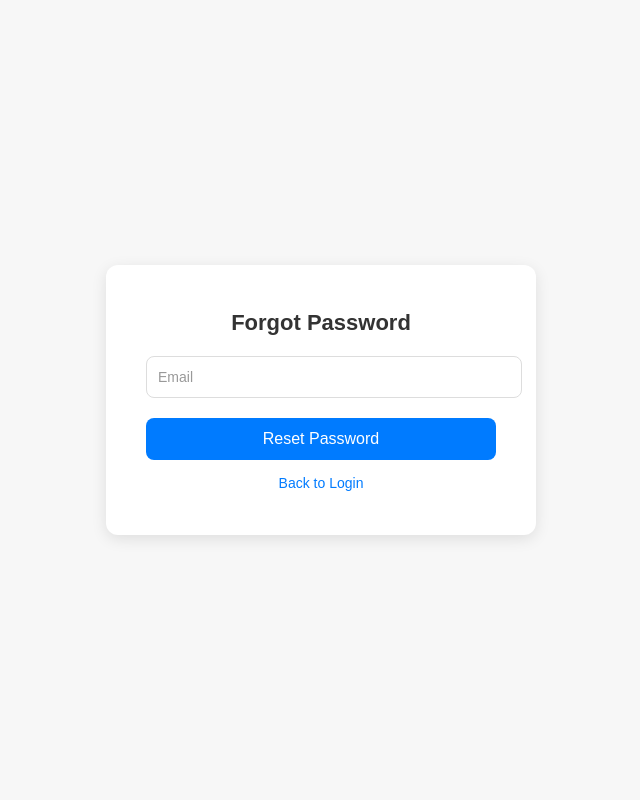
After one commit to odake9/projectLucky, a PHP site: page /forgot_password.html in a window 1280 px wide. The commit adds this page. Shown: the whole page, without its empty margins (319-959 px from the left). Run offline with PHP 8.4, Linux system fonts and the light colour scheme.

Commit message:
UPDATE FUNCTION

```diff
--- a/admin.html
+++ b/admin.html
@@ -50,7 +50,7 @@
       <a class="navbar-brand" href="home.html">Lucky Milk Tea Admin</a>
     </div>
     <ul class="nav navbar-nav navbar-right">
-      <li><a href="home.html">🏠 Back to Website</a></li>
+      <li><a href="profile.php">🏠 Profile</a></li>
       <li><a href="logout.php"><span class="glyphicon glyphicon-log-out"></span> Logout</a></li>
     </ul>
   </div>
--- /dev/null
+++ b/forgot_password.css
@@ -0,0 +1,89 @@
+body {
+  font-family: Arial, sans-serif;
+  background: #f7f7f7;
+  display: flex;
+  justify-content: center;
+  align-items: center;
+  height: 100vh;
+  margin: 0;
+}
+
+.container {
+  background: #fff;
+  padding: 30px 40px;
+  border-radius: 12px;
+  box-shadow: 0px 4px 15px rgba(0,0,0,0.1);
+  text-align: center;
+  width: 350px;
+}
+
+h1 {
+  margin-bottom: 20px;
+  font-size: 22px;
+  color: #333;
+}
+
+.form-control {
+  position: relative;
+  margin: 20px 0;
+}
+
+.form-control input {
+  width: 100%;
+  padding: 12px;
+  border: 1px solid #ddd;
+  border-radius: 8px;
+  outline: none;
+  font-size: 14px;
+}
+
+.form-control label {
+  position: absolute;
+  top: 50%;
+  left: 12px;
+  transform: translateY(-50%);
+  font-size: 14px;
+  color: #999;
+  pointer-events: none;
+  transition: 0.3s;
+}
+
+.form-control input:focus + label,
+.form-control input:valid + label {
+  top: -8px;
+  left: 10px;
+  background: #fff;
+  font-size: 12px;
+  color: #007bff;
+  padding: 0 5px;
+}
+
+.btn {
+  width: 100%;
+  padding: 12px;
+  background: #007bff;
+  border: none;
+  border-radius: 8px;
+  color: white;
+  font-size: 16px;
+  cursor: pointer;
+  transition: 0.3s;
+}
+
+.btn:hover {
+  background: #0056b3;
+}
+
+.text {
+  margin-top: 15px;
+  font-size: 14px;
+}
+
+.text a {
+  color: #007bff;
+  text-decoration: none;
+}
+
+.text a:hover {
+  text-decoration: underline;
+}
--- /dev/null
+++ b/forgot_password.html
@@ -0,0 +1,21 @@
+<!DOCTYPE html>
+<html lang="en">
+<head>
+  <meta charset="UTF-8">
+  <title>Forgot Password</title>
+  <link rel="stylesheet" href="forgot_password.css"> <!-- reuse your CSS -->
+</head>
+<body>
+  <div class="container">
+    <h1>Forgot Password</h1>
+    <form action="forgot_password.php" method="POST">
+      <div class="form-control">
+        <input type="email" name="email" required>
+        <label>Email</label>
+      </div>
+      <button type="submit" class="btn">Reset Password</button>
+    </form>
+    <p class="text"><a href="login.html">Back to Login</a></p>
+  </div>
+</body>
+</html>
--- a/login.html
+++ b/login.html
@@ -23,7 +23,7 @@
         </label>
       </div>
 
-      <a href="forgot.html" class="forgot-link">Forgot Password?</a>
+      <a href="forgot_password.html" class="forgot-link">Forgot Password?</a>
 
       <button type="submit" class="btn">Login</button>
 
--- a/staff.php
+++ b/staff.php
@@ -23,7 +23,7 @@ if (!isset($_SESSION['user_id'])) {
 
     <h2>Staff Dashboard</h2>
     <ul>
-      <li><a href="dashboard.php">👩‍💻 View Staff List</a></li>
+      <li><a href="#">👩‍💻 View Staff List</a></li>
       <li><a href="logout.php">🚪 Logout</a></li>
     </ul>
   </div>
```
Also changed, not shown: forgot_password.php (added, +64 -0 lines), profile.php (+116 -40 lines), uploads/1756082439_WhatsApp Image 2025-08-07 at 1.51.00 PM (2).jpeg (added).
